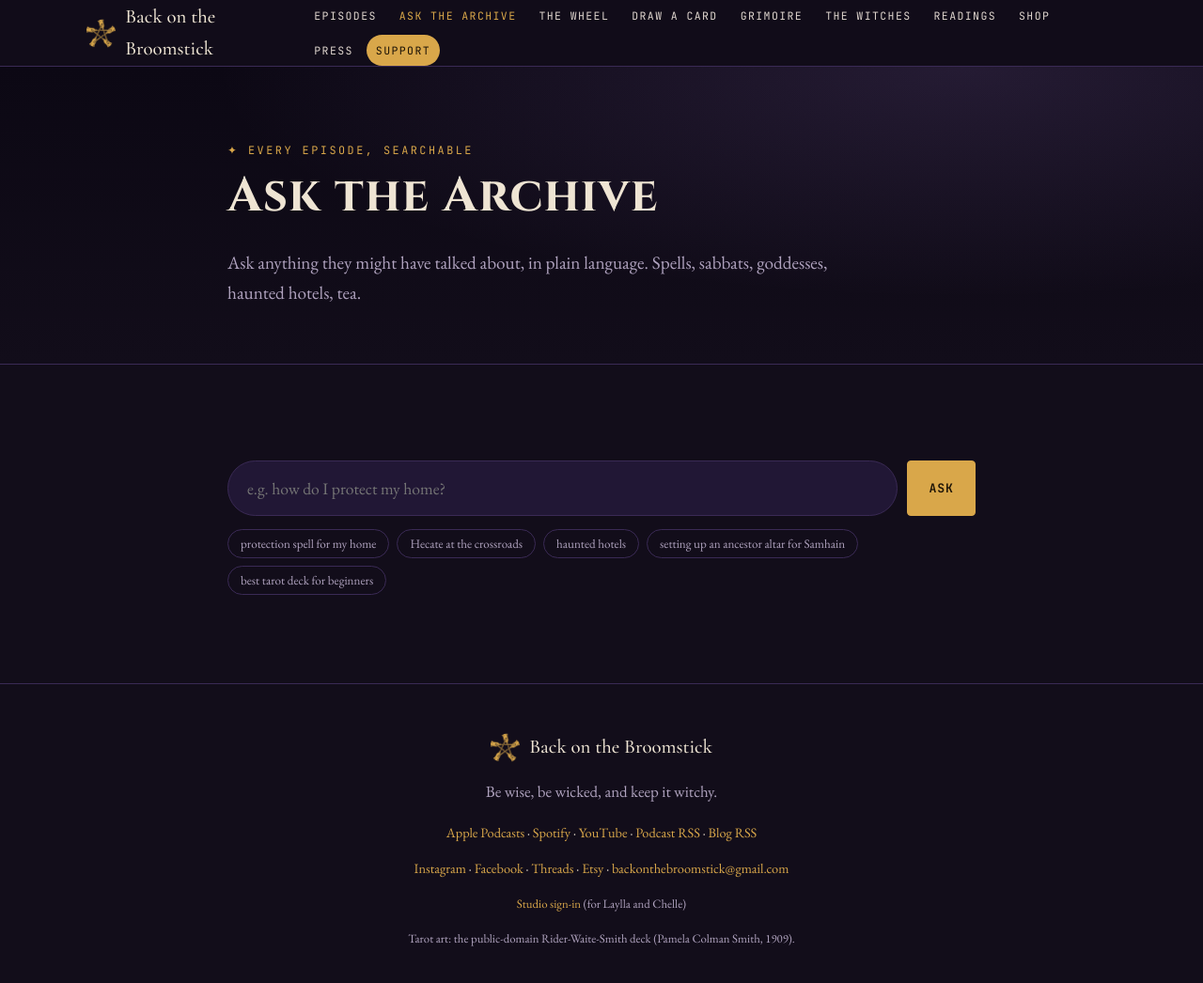
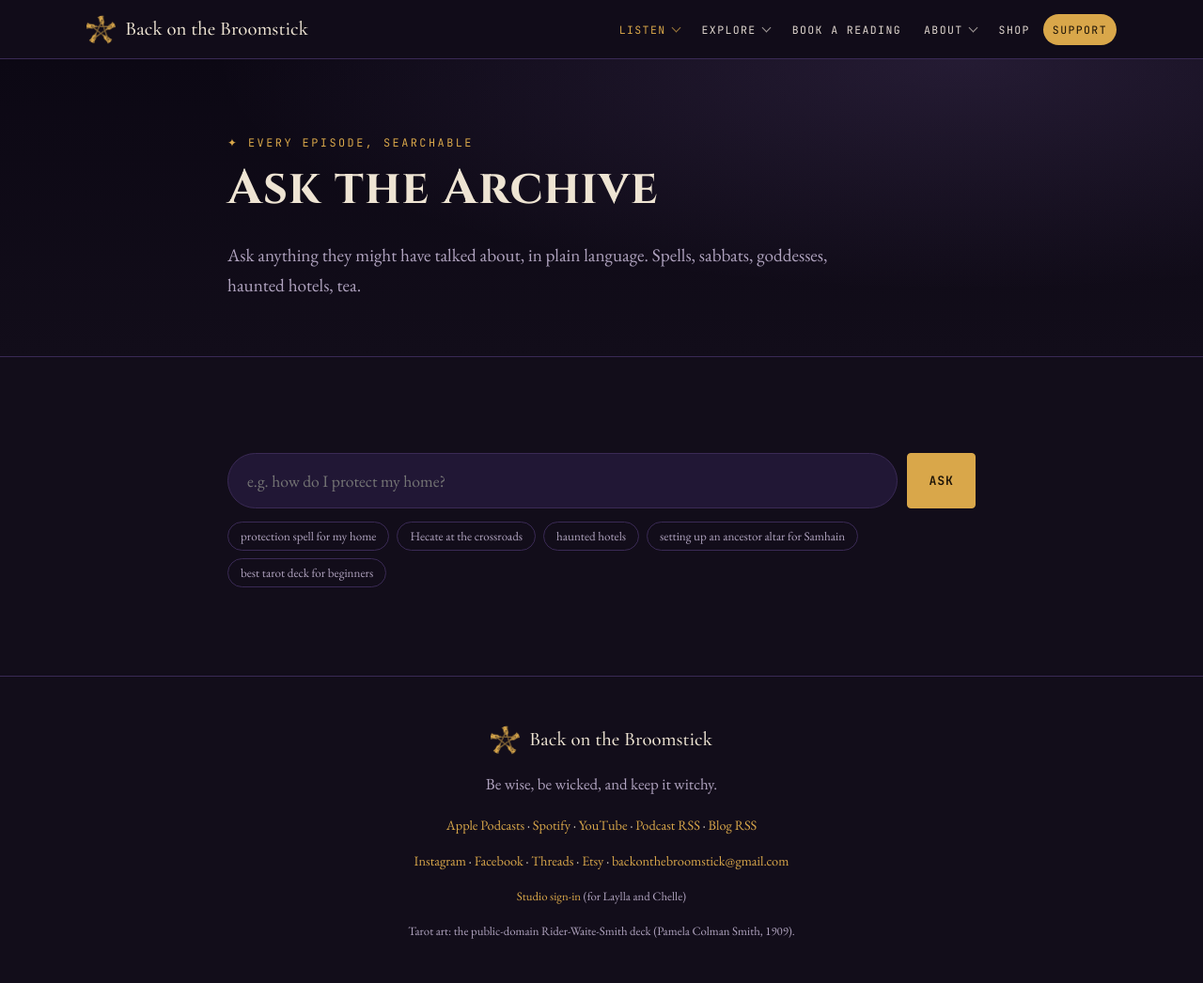
Before and after one commit to charles-forsyth/backonthebroomstick, a Jekyll site: the page built from ask.html, in a window 1280 px wide and 1072 px high. Shown: the top 1046 px of the window at 94% size. Built offline with Jekyll 4.4.1, drawn with Linux system fonts in a browser that asks for light colours.

Commit message:
Menu mockup: Listen / Explore / Book a Reading / About / Shop / Support (not shipped)

```diff
--- a/_includes/header.html
+++ b/_includes/header.html
@@ -2,16 +2,35 @@
   <div class="wrap top-in">
     <a class="brand" href="{{ '/' | relative_url }}"><span class="sigil" aria-hidden="true"></span><span>Back on the Broomstick</span></a>
     <button class="burger" data-burger="#menu" aria-label="Menu" aria-expanded="false">&#9776;</button>
+    {%- assign u = page.url -%}
+    {%- assign in_listen = false -%}{%- if u == '/episodes/' or u == '/ask/' or page.layout == 'episode' -%}{%- assign in_listen = true -%}{%- endif -%}
+    {%- assign in_explore = false -%}{%- if u == '/wheel/' or u == '/tarot/' or u == '/blog/' or page.layout == 'post' -%}{%- assign in_explore = true -%}{%- endif -%}
+    {%- assign in_about = false -%}{%- if u == '/witches/' or u == '/press/' -%}{%- assign in_about = true -%}{%- endif %}
     <nav id="menu" class="menu" aria-label="Main">
-      <a href="{{ '/episodes/' | relative_url }}"{% if page.url == '/episodes/' %} aria-current="page"{% endif %}>Episodes</a>
-      <a href="{{ '/ask/' | relative_url }}"{% if page.url == '/ask/' %} aria-current="page"{% endif %}>Ask the Archive</a>
-      <a href="{{ '/wheel/' | relative_url }}"{% if page.url == '/wheel/' %} aria-current="page"{% endif %}>The Wheel</a>
-      <a href="{{ '/tarot/' | relative_url }}"{% if page.url == '/tarot/' %} aria-current="page"{% endif %}>Draw a Card</a>
-      <a href="{{ '/blog/' | relative_url }}"{% if page.url == '/blog/' or page.layout == 'post' %} aria-current="page"{% endif %}>Grimoire</a>
-      <a href="{{ '/witches/' | relative_url }}"{% if page.url == '/witches/' %} aria-current="page"{% endif %}>The Witches</a>
-      <a href="{{ '/readings/' | relative_url }}"{% if page.url == '/readings/' %} aria-current="page"{% endif %}>Readings</a>
-      <a href="{{ '/shop/' | relative_url }}"{% if page.url == '/shop/' %} aria-current="page"{% endif %}>Shop</a>
-      <a href="{{ '/press/' | relative_url }}"{% if page.url == '/press/' %} aria-current="page"{% endif %}>Press</a>
+      <div class="dd{% if in_listen %} here{% endif %}">
+        <button type="button" class="dd-btn" aria-expanded="false" aria-controls="dd-listen">Listen</button>
+        <div class="dd-panel" id="dd-listen">
+          <a href="{{ '/episodes/' | relative_url }}"{% if u == '/episodes/' %} aria-current="page"{% endif %}><b>All episodes</b><small>every episode of both shows</small></a>
+          <a href="{{ '/ask/' | relative_url }}"{% if u == '/ask/' %} aria-current="page"{% endif %}><b>Ask the Archive</b><small>search every word they've said</small></a>
+        </div>
+      </div>
+      <div class="dd{% if in_explore %} here{% endif %}">
+        <button type="button" class="dd-btn" aria-expanded="false" aria-controls="dd-explore">Explore</button>
+        <div class="dd-panel" id="dd-explore">
+          <a href="{{ '/wheel/' | relative_url }}"{% if u == '/wheel/' %} aria-current="page"{% endif %}><b>The Wheel of the Year</b><small>every sabbat they've celebrated</small></a>
+          <a href="{{ '/tarot/' | relative_url }}"{% if u == '/tarot/' %} aria-current="page"{% endif %}><b>Draw a Card</b><small>a three-card pull from the Major Arcana</small></a>
+          <a href="{{ '/blog/' | relative_url }}"{% if u == '/blog/' or page.layout == 'post' %} aria-current="page"{% endif %}><b>The Grimoire</b><small>spells, recipes and notes from the witches</small></a>
+        </div>
+      </div>
+      <a class="top-link" href="{{ '/readings/' | relative_url }}"{% if u == '/readings/' %} aria-current="page"{% endif %}>Book a Reading</a>
+      <div class="dd{% if in_about %} here{% endif %}">
+        <button type="button" class="dd-btn" aria-expanded="false" aria-controls="dd-about">About</button>
+        <div class="dd-panel" id="dd-about">
+          <a href="{{ '/witches/' | relative_url }}"{% if u == '/witches/' %} aria-current="page"{% endif %}><b>Laylla &amp; Chelle</b><small>meet the witches and their story</small></a>
+          <a href="{{ '/press/' | relative_url }}"{% if u == '/press/' %} aria-current="page"{% endif %}><b>Press &amp; partners</b><small>sponsorships, guest spots, interviews</small></a>
+        </div>
+      </div>
+      <a class="top-link" href="{{ '/shop/' | relative_url }}"{% if u == '/shop/' %} aria-current="page"{% endif %}>Shop</a>
       <a class="btn-sm" href="{{ site.data.links.benefactor | escape }}" target="_blank" rel="noopener">Support</a>
     </nav>
   </div>
--- a/assets/css/grimoire.css
+++ b/assets/css/grimoire.css
@@ -378,3 +378,32 @@ img.portrait.photo { object-fit: cover; padding: 0; border: 2px solid var(--acce
 .post-body img { display: block; max-width: 100%; width: auto; max-height: 75vh; margin: 28px auto; border-radius: var(--radius); }
 /* card bylines line up along the bottom */
 .blog-card > span:last-child, .blog-card-home > span:last-child { margin-top: auto; }
+
+/* Grouped top menu: Listen / Explore / Book a Reading / About / Shop / Support (site 0.10) */
+.dd { position: relative; }
+.dd-btn { font-family: var(--f-mono); font-size: 0.72rem; text-transform: uppercase; letter-spacing: 1.4px; color: color-mix(in srgb, var(--text) 78%, var(--muted)); background: none; border: 0; padding: 7px 10px; border-radius: 30px; cursor: pointer; }
+.dd-btn::after { content: ''; display: inline-block; width: 6px; height: 6px; margin-left: 7px; border-right: 1.5px solid currentColor; border-bottom: 1.5px solid currentColor; transform: translateY(-3px) rotate(45deg); opacity: 0.7; }
+.dd-btn:hover, .dd.open .dd-btn { color: var(--text); background: var(--panel); }
+.dd.here > .dd-btn, .menu .top-link[aria-current="page"] { color: var(--accent); }
+.dd-panel { display: none; position: absolute; top: calc(100% + 8px); left: 50%; transform: translateX(-50%); min-width: 270px; background: var(--panel); border: 1px solid var(--line); border-top: 2px solid var(--accent); border-radius: var(--radius); padding: 8px; box-shadow: 0 14px 40px rgba(0, 0, 0, 0.45); z-index: 60; }
+.dd-panel::before { content: ''; position: absolute; left: 0; right: 0; top: -12px; height: 12px; }
+.dd.open .dd-panel { display: grid; gap: 2px; }
+@media (hover: hover) and (min-width: 861px) { .dd:hover .dd-panel, .dd:focus-within .dd-panel { display: grid; gap: 2px; } }
+.menu .dd-panel a { display: block; text-transform: none; letter-spacing: 0; font-family: var(--f-body); font-size: 1rem; padding: 9px 12px; border-radius: 6px; color: var(--text); }
+.dd-panel a b { display: block; font-family: var(--f-display); font-weight: 600; font-size: 1.08rem; }
+.dd-panel a small { display: block; color: color-mix(in srgb, var(--text) 72%, var(--muted)); font-size: 0.86rem; }
+.menu .dd-panel a:hover, .menu .dd-panel a:focus-visible { background: color-mix(in srgb, var(--accent) 12%, transparent); }
+.menu .dd-panel a[aria-current="page"] b { color: var(--accent); }
+@media (max-width: 860px) {
+  .menu { gap: 0; max-height: calc(100vh - 62px); overflow-y: auto; }
+  .dd { border-bottom: 1px solid var(--line); padding: 6px 0; }
+  .dd-btn { cursor: default; pointer-events: none; color: var(--accent); padding: 8px 10px 2px; }
+  .dd-btn::after { display: none; }
+  .dd-panel { display: grid; position: static; transform: none; min-width: 0; background: none; border: 0; box-shadow: none; padding: 0 0 4px; }
+  .dd-panel::before { display: none; }
+  .menu .dd-panel a { padding: 7px 10px; }
+  .dd-panel a small { display: none; }
+  .menu > .top-link { padding: 12px 10px; border-bottom: 1px solid var(--line); border-radius: 0; text-transform: none; letter-spacing: 0; font-family: var(--f-display); font-size: 1.08rem; color: var(--text); }
+  .menu.open { box-shadow: 0 30px 60px rgba(0, 0, 0, 0.6); }
+  .menu > .btn-sm { margin-top: 10px; text-align: center; }
+}
--- a/assets/js/botb.js
+++ b/assets/js/botb.js
@@ -244,6 +244,15 @@
     $$('[data-burger]').forEach((b) => b.addEventListener('click', () => {
       const m = $(b.dataset.burger); m.classList.toggle('open'); b.setAttribute('aria-expanded', m.classList.contains('open'));
     }));
+    // Grouped menu: click (or Enter/Space) toggles a group; Escape or a click elsewhere closes it. Hover opens on desktop.
+    const dds = $$('.dd');
+    const closeAll = (except) => dds.forEach((d) => { if (d !== except) { d.classList.remove('open'); $('.dd-btn', d).setAttribute('aria-expanded', 'false'); } });
+    dds.forEach((d) => $('.dd-btn', d).addEventListener('click', (e) => {
+      e.stopPropagation(); closeAll(d);
+      const open = d.classList.toggle('open'); e.currentTarget.setAttribute('aria-expanded', String(open));
+    }));
+    document.addEventListener('click', (e) => { if (!e.target.closest('.dd')) closeAll(); });
+    document.addEventListener('keydown', (e) => { if (e.key === 'Escape') { const o = $('.dd.open .dd-btn'); closeAll(); if (o) o.focus(); } });
     if ('IntersectionObserver' in window) {
       const io = new IntersectionObserver((es) => es.forEach((e) => e.isIntersecting && e.target.classList.add('in')), { threshold: 0.12 });
       $$('.reveal').forEach((el) => io.observe(el));
```
